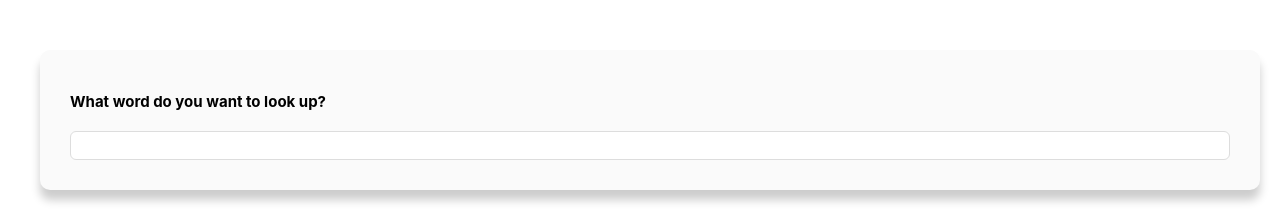
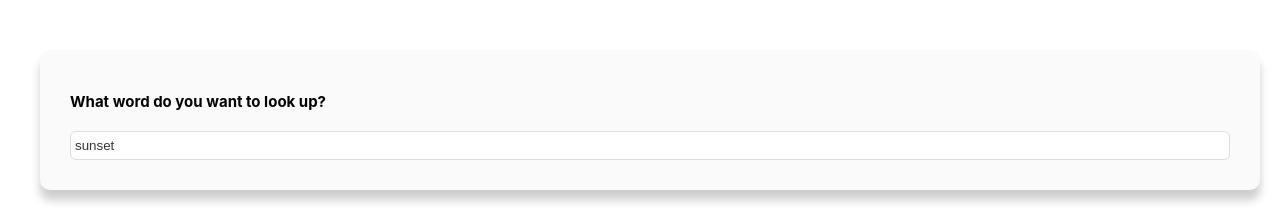
Before and after one commit to sogol-tech/Dictionary-project, a React (Create React App) app: page / in a window 1280 px wide. Shown: the top 221 px of the page. Built offline with nearby package versions, Linux system fonts and the light colour scheme; no server answers.

Commit message:
Added defaultValue to input for the default keyword.

```diff
--- a/src/App.js
+++ b/src/App.js
@@ -5,7 +5,7 @@ export default function App() {
   return (
     <div className="App">
       <div className="container">
-        <Dictionary defaultKeyword="hello" />
+        <Dictionary defaultKeyword="sunset" />
         <br />
         <footer className="footer">
           <small>
--- a/src/Dictionary.js
+++ b/src/Dictionary.js
@@ -37,7 +37,11 @@ export default function Dictionary(props) {
         <section>
           <h1>What word do you want to look up?</h1>
           <form onSubmit={handleSubmit}>
-            <input type="search" onChange={handleKeywordChange} />
+            <input
+              type="search"
+              onChange={handleKeywordChange}
+              defaultValue={props.defaultKeyword}
+            />
           </form>
         </section>
         <Results results={result} />
```
